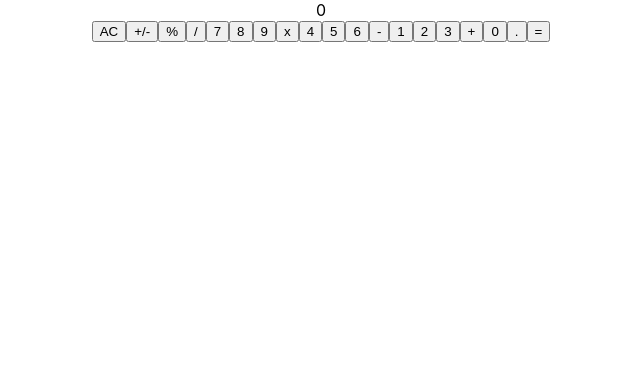
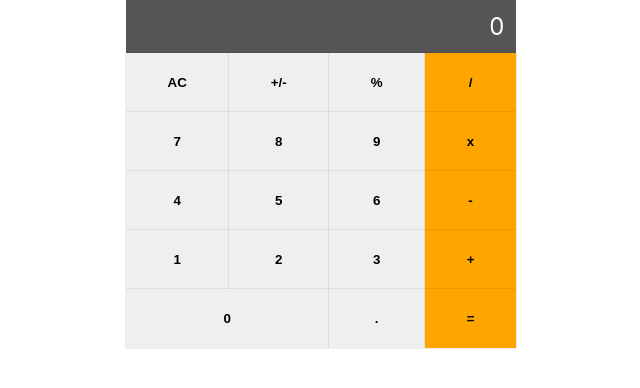
Before and after one commit to Feliverse/Math-Magicians, a React (Create React App) app: page / in a window 1280 px wide. Shown: the top 388 px of the page, without its empty margins (319-959 px from the left). Built offline with nearby package versions, Linux system fonts and the light colour scheme.

Commit message:
Styling calculator

```diff
--- a/src/App.css
+++ b/src/App.css
@@ -1,39 +1,44 @@
-.App {
-  text-align: center;
+.calculator-container {
+  width: 100%;
+  display: grid;
+  justify-content: center;
 }
 
-.App-logo {
-  height: 40vmin;
-  pointer-events: none;
+.calculator-screen {
+  width: 100%;
+  display: flex;
+  justify-content: flex-end;
+  background-color: rgb(86, 85, 85);
 }
 
-@media (prefers-reduced-motion: no-preference) {
-  .App-logo {
-    animation: App-logo-spin infinite 20s linear;
-  }
+.calculator-display {
+  color: white;
+  font-size: 1.5em;
+  padding: 0.5em;
 }
 
-.App-header {
-  background-color: #282c34;
-  min-height: 100vh;
-  display: flex;
-  flex-direction: column;
-  align-items: center;
-  justify-content: center;
-  font-size: calc(10px + 2vmin);
-  color: white;
+.calculator-keypad {
+  display: grid;
+  grid-template-columns: auto auto auto auto;
 }
 
-.App-link {
-  color: #61dafb;
+.orange {
+  background-color: orange;
 }
 
-@keyframes App-logo-spin {
-  from {
-    transform: rotate(0deg);
-  }
+.double {
+  grid-column: 1/3;
+}
 
-  to {
-    transform: rotate(360deg);
-  }
+.btn {
+  border-radius: 0;
+  border-color: transparent;
+  box-shadow: 0 0 0.05em;
+  padding: 1.5em 3em;
+  font-weight: bold;
 }
+
+.btn:hover {
+  border-color: #9273402e;
+  cursor: pointer;
+}
--- a/src/App.js
+++ b/src/App.js
@@ -3,9 +3,9 @@ import Calculator from './components/Calculator';
 
 function App() {
   return (
-    <div className="App">
+    <section className="App">
       <Calculator />
-    </div>
+    </section>
   );
 }
 
--- a/src/components/Button.js
+++ b/src/components/Button.js
@@ -18,8 +18,8 @@ const Buttons = () => (
     <button type="button" className="btn">2</button>
     <button type="button" className="btn">3</button>
     <button type="button" className="btn orange">+</button>
-    <button type="button" className="btn">0</button>
-    <button type="button" className="btn double">.</button>
+    <button type="button" className="btn  double">0</button>
+    <button type="button" className="btn">.</button>
     <button type="button" className="btn orange">=</button>
   </div>
 );
--- a/src/components/Calculator.js
+++ b/src/components/Calculator.js
@@ -3,10 +3,10 @@ import Display from './Display';
 import Buttons from './Button';
 
 const Calculator = () => (
-  <main className="calculator-container">
+  <section className="calculator-container">
     <Display />
     <Buttons />
-  </main>
+  </section>
 );
 
 export default Calculator;
```
